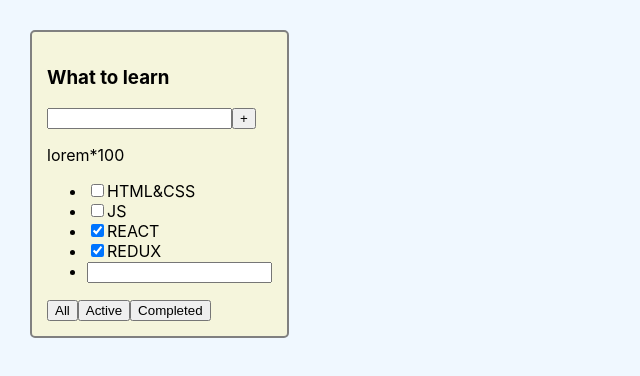
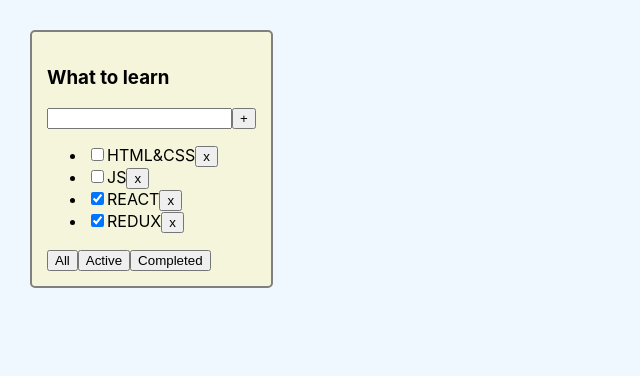
Before and after one commit to prohoryakovlev/TodoList, a React (Create React App) app: page / in a window 1280 px wide. Shown: the top 376 px of the page, without its empty margins (0-640 px from the left). Built offline with nearby package versions, Linux system fonts and the light colour scheme.

Commit message:
Add Item

```diff
--- a/src/TodoList.tsx
+++ b/src/TodoList.tsx
@@ -17,6 +17,41 @@
         tasks
     }) => {
 
+    // let tasksList: Array<JSX.Element> | JSX.Element
+    // if (tasks.length === 0) {
+    //     tasksList = <span> Ничего нет </span>
+    // } else {
+    //     const listItems: Array<JSX.Element> = []
+    //     for (let i = 0; i < tasks.length; i++) {
+    //         const newListItem =
+    //             <li key={tasks[i].id}>
+    //                 <input type="checkbox" checked={tasks[i].isDone}/>
+    //                 <span>{tasks[i].title}</span>
+    //                 <button>x</button>
+    //             </li>
+    //         listItems.push(newListItem)
+    //     }
+    //     tasksList = <ul>
+    //         {listItems}
+    //     </ul>
+    //
+    // }
+
+    const listItems: Array<JSX.Element> =
+        tasks.map(t => {
+            return (
+                <li key={t.id}>
+                    <input type="checkbox" checked={t.isDone}/>
+                    <span>{t.title}</span>
+                    <button>x</button>
+                </li>
+            )
+        })
+
+    const tasksList: Array<JSX.Element> | JSX.Element = tasks.length
+        ? <ul>{listItems}</ul>
+        : <span> Ничего нет </span>
+
     return (
         <div className="todoList">
             <h3>{title}</h3>
@@ -24,32 +59,7 @@
                 <input/>
                 <button>+</button>
             </div>
-            <p>
-                lorem*100
-
-            </p>
-            <ul>
-                <li>
-                    <input type="checkbox" checked={tasks[0].isDone}/>
-                    <span>{tasks[0].title}</span>
-                </li>
-                <li>
-                    <input type="checkbox" checked={tasks[1].isDone}/>
-                    <span>{tasks[1].title}</span>
-                </li>
-                <li>
-                    <input type="checkbox" checked={tasks[2].isDone}/>
-                    <span>{tasks[2].title}</span>
-                </li>
-                <li>
-                    <input type="checkbox" checked={tasks[3].isDone}/>
-                    <span>{tasks[3].title}</span>
-                </li>
-                <li>
-                    <input/>
-                    <span></span>
-                </li>
-            </ul>
+            {tasksList}
             <div>
                 <button>All</button>
                 <button>Active</button>
```
